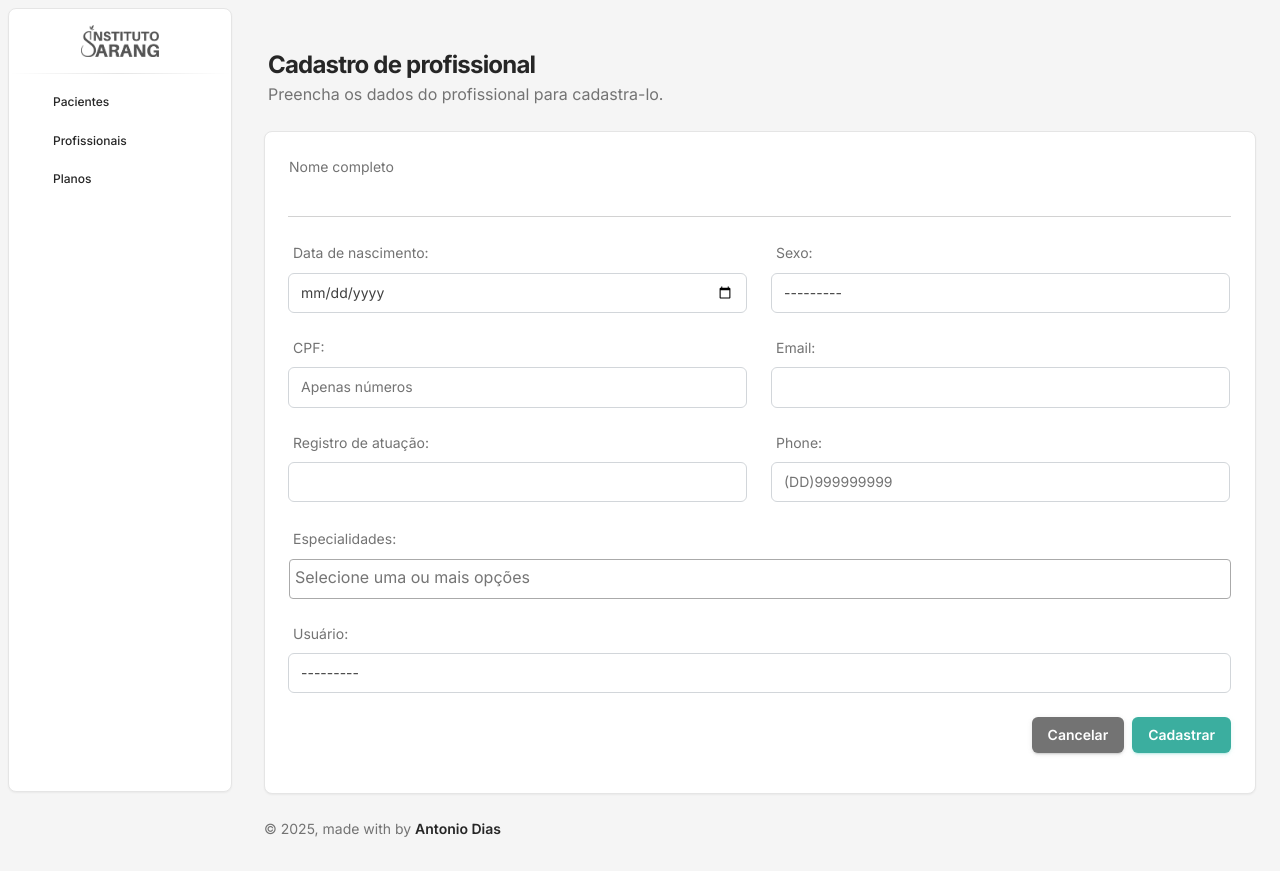
After one commit to antonioisaacdias/clinic-manager, a Django app: page /professionals/create/ in a window 1280 px wide. The commit adds this page. Run offline with Django 5.2, Linux system fonts and the light colour scheme; data that the repository does not hold is empty; some libraries are stand-ins or nearby versions.

Commit message:
fea: Inicia templates de criação e listgem de profissionais.

```diff
--- a/apps/professional/forms.py
+++ b/apps/professional/forms.py
@@ -1,5 +1,6 @@
 from django import forms
 from .models import ModelSpecialty, ModelProfessional
+from django_select2.forms import Select2MultipleWidget
 
 class SpecialtyForm(forms.ModelForm):
     class Meta:
@@ -14,3 +15,36 @@ class SpecialtyForm(forms.ModelForm):
         labels = {
             'name': 'Nome',
         }
+
+from django import forms
+from .models import ModelProfessional
+
+class ProfessionalForm(forms.ModelForm):
+    class Meta:
+        model = ModelProfessional
+        fields = [
+            'name', 'birth_date', 'gender', 'cpf', 'email', 'registration_number',
+            'phone', 'specialties', 'user'
+        ]
+        widgets = {
+            'name': forms.TextInput(attrs={'class': 'form-control w-100'}),
+            'birth_date': forms.DateInput(attrs={'type': 'date', 'class': 'form-control w-100'}),
+            'gender': forms.Select(attrs={'class': 'form-select form-control w-100'}),
+            'cpf': forms.TextInput(attrs={'class': 'form-control w-100', 'placeholder': 'Apenas números'}),
+            'email': forms.EmailInput(attrs={'class': 'form-control w-100'}),
+            'registration_number': forms.TextInput(attrs={'class': 'form-control w-100'}),
+            'phone': forms.TextInput(attrs={'class': 'form-control w-100', 'placeholder': '(DD)999999999'}),
+            'specialties': Select2MultipleWidget(attrs={'class': 'w-100'}),
+            'user': forms.Select(attrs={'class': 'form-select form-control w-100'}),
+        }
+        labels = {
+            'name': 'Nome completo',
+            'birth_date': 'Data de nascimento',
+            'gender': 'Gênero',
+            'cpf': 'CPF',
+            'email': 'E-mail',
+            'registration_number': 'Número de registro profissional',
+            'phone': 'Telefone',
+            'specialties': 'Especialidades',
+            'user': 'Usuário vinculado',
+        }
--- a/apps/professional/models.py
+++ b/apps/professional/models.py
@@ -1,11 +1,15 @@
 from django.db import models
 from uuid import uuid4
 from django.contrib.auth.models import User
-# Create your models here.
+
+
 class ModelSpecialty(models.Model):
     id = models.UUIDField(primary_key=True, default=uuid4, editable=False)
     name = models.CharField(max_length=100, unique=True)
     is_active = models.BooleanField(default=True)
+
+    def __str__(self):
+        return self.name
 
 
 class ModelProfessional(models.Model):
--- /dev/null
+++ b/apps/professional/templates/professional/professional_form.html
@@ -0,0 +1,79 @@
+{% extends 'material-ui/home-base.html' %}
+
+{% load static %}
+
+
+{% block main %}
+<div class="card p-4">
+    {% if messages %}
+        {% for message in messages %}
+            <div class="alert alert-success alert-dismissible text-white fade show d-flex align-items-center" role="alert">
+                <span class="alert-icon me-2">
+                    <i class="fa-solid fa-thumbs-up fs-5"></i>
+                </span>
+                <span class="alert-text flex-grow-1">{{ message }}</span>
+                <button type="button" class="btn-close py-0 px-4" data-bs-dismiss="alert" aria-label="Close">
+                    <span aria-hidden="true" style="font-size: 2rem;">&times;</span>
+                </button>
+            </div>
+        {% endfor %}
+    {% endif %}
+    <form action="" method="post">
+
+        {% csrf_token %}
+
+        <div class="row">
+            <div class="input-group input-group-static mb-4">
+                <label >Nome completo</label>
+                {{form.name}}
+            </div>
+        </div>
+        <div class="row">
+            <div class="input-group input-group-outline mb-4 mb-4 col d-flex flex-column">
+                <label>Data de nascimento:</label>
+                {{form.birth_date}}
+            </div>
+            <div class="input-group input-group-outline mb-4 mb-4 col d-flex flex-column">
+                <label>Sexo:</label>
+                {{form.gender}}
+            </div>
+        </div>
+        <div class="row">
+            <div class="input-group input-group-outline mb-4 mb-4 col d-flex flex-column">
+                <label>CPF:</label>
+                {{form.cpf}}
+            </div>
+            <div class="input-group input-group-outline mb-4 mb-4 col d-flex flex-column">
+                <label>Email:</label>
+                {{form.email}}
+            </div>
+        </div>
+        <div class="row">
+            <div class="input-group input-group-outline mb-4 col d-flex flex-column">
+                <label>Registro de atuação:</label>
+                {{form.registration_number}}
+            </div>
+            <div class="input-group input-group-outline mb-4 col d-flex flex-column">
+                <label>Phone:</label>
+                {{form.phone}}
+            </div>
+        </div>
+        <div class=" mb-4">
+            <label >Especialidades:</label>
+            {{form.specialties}}
+        </div>
+        <div class="row">
+            <div class="input-group input-group-outline mb-4">
+                <label>Usuário:</label>
+                {{form.user}}
+            </div>
+        </div>
+        <footer class="d-flex gap-2 justify-content-end">
+            <a class="btn btn-secondary fw-bold" href="{% url 'professional_list' %}">Cancelar</a>
+            <button class="btn btn-primary fw-bold" type="submit">Cadastrar</button>
+        </footer>
+
+        {{ form.media }}
+    </form>
+</div>
+{% endblock %}
--- a/apps/professional/urls.py
+++ b/apps/professional/urls.py
@@ -1,10 +1,16 @@
 from django.urls import path
-from .views import SpecialtyListView, SpecialtyCreateView, SpecialtyDetailView, SpecialtyUpdateView, change_specialty_activity_view, specialtyDeleteView
+from .views import SpecialtyListView, SpecialtyCreateView, SpecialtyDetailView, SpecialtyUpdateView, change_specialty_activity_view, specialtyDeleteView, ProfessionalListView, ProfessionalCreateView
+
+
+
 urlpatterns = [
     path('specialties/', SpecialtyListView.as_view(), name='specialty_list'),
     path('specialties/<uuid:pk>/', SpecialtyDetailView.as_view(), name='specialty_detail'),
     path('specialties/<uuid:pk>/update/', SpecialtyUpdateView.as_view(), name='specialty_update'),
     path('specialty/<uuid:pk>/delete/', specialtyDeleteView.as_view(), name='specialty_delete'),
     path('specialties/<uuid:pk>/active/', change_specialty_activity_view, name='specialty_active'),
-    path('specialties/create/', SpecialtyCreateView.as_view(), name='specialty_create')
+    path('specialties/create/', SpecialtyCreateView.as_view(), name='specialty_create'),
+
+    path('', ProfessionalListView.as_view(), name='professional_list'),
+    path('create/', ProfessionalCreateView.as_view(), name='professional_create'),
 ]
--- a/apps/professional/views.py
+++ b/apps/professional/views.py
@@ -3,7 +3,7 @@ from django.http import HttpResponse
 from .models import ModelSpecialty, ModelProfessional
 from django.views.generic import ListView, CreateView, UpdateView, DeleteView, DetailView
 from django.urls import reverse_lazy
-from .forms import SpecialtyForm
+from .forms import SpecialtyForm, ProfessionalForm
 from django.db.models import Q
 from django.contrib import messages
 
@@ -102,3 +102,53 @@ def change_specialty_activity_view(request, pk):
     specialty.is_active = not specialty.is_active
     specialty.save()
     return HttpResponse(status=204)
+
+class ProfessionalListView(ListView):
+    model = ModelProfessional
+    template_name = 'professional/professional_list.html'
+    context_object_name = 'professionals'
+    paginate_by = 10
+
+    def get_queryset(self):
+        queryset = super().get_queryset().order_by('name')
+        search = self.request.GET.get('q')
+        if search:
+            queryset = queryset.filter(Q(name__icontains=search))
+
+
+        situacao = self.request.GET.get('is_active')
+        if situacao == 'True':
+            queryset = queryset.filter(is_active=True)
+        elif situacao == 'False':
+            queryset = queryset.filter(is_active=False)
+
+        return queryset
+
+    def get_context_data(self, **kwargs):
+        context = super().get_context_data(**kwargs)
+        context['info'] = {
+            'title': 'Lista de profissionais',
+            'resume': 'Essa lista contém todos os profissionais cadastrados.'
+        }
+        context['search_query'] = self.request.GET.get('q', '')
+        context['is_active'] = self.request.GET.get('is_active', '')
+        return context
+
+class ProfessionalCreateView(CreateView):
+    model = ModelProfessional
+    form_class = ProfessionalForm
+    template_name = 'professional/professional_form.html'
+    success_url = reverse_lazy('professional_create')
+
+    def get_context_data(self, **kwargs):
+        context = super().get_context_data(**kwargs)
+        context['info'] = {
+            'title': 'Cadastro de profissional',
+            'resume': 'Preencha os dados do profissional para cadastra-lo.'
+        }
+        return context
+
+    def form_valid(self, form):
+        response = super().form_valid(form)
+        messages.success(self.request, "Profissional cadastrado com sucesso!")
+        return response
--- a/project/settings.py
+++ b/project/settings.py
@@ -42,6 +42,7 @@ INSTALLED_APPS = [
     'apps.patient',
     'apps.professional',
     'fontawesomefree',
+    'django_select2',
 ]
 
 MIDDLEWARE = [
--- a/project/urls.py
+++ b/project/urls.py
@@ -22,4 +22,5 @@ urlpatterns = [
     path('', include('apps.core.urls')),
     path('patients/', include('apps.patient.urls')),
     path('professionals/', include('apps.professional.urls')),
+    path('select2/', include('django_select2.urls')),
 ]
--- a/requirements.txt
+++ b/requirements.txt
@@ -1,5 +1,7 @@
 asgiref==3.8.1
 Django==5.2
+django-appconf==1.1.0
+django-select2==8.4.0
 fontawesomefree==6.6.0
 sqlparse==0.5.3
 typing_extensions==4.13.2
--- a/templates/material-ui/base.html
+++ b/templates/material-ui/base.html
@@ -19,6 +19,7 @@
   <!-- Material Icons -->
   <!-- CSS Files -->
   <link id="pagestyle" href="{% static 'material-ui/css/material-dashboard.css' %}" rel="stylesheet" />
+  <link href="https://cdn.jsdelivr.net/npm/select2@4.1.0-rc.0/dist/css/select2.min.css" rel="stylesheet" />
   <script src="https://unpkg.com/htmx.org@2.0.4" integrity="sha384-HGfztofotfshcF7+8n44JQL2oJmowVChPTg48S+jvZoztPfvwD79OC/LTtG6dMp+" crossorigin="anonymous"></script>
 </head>
 
@@ -52,6 +53,23 @@
       event.detail.headers['X-CSRFToken'] = token;
     });
   </script>
+  <script src="https://code.jquery.com/jquery-3.6.0.min.js"></script>
+  <script src="https://cdn.jsdelivr.net/npm/select2@4.1.0-rc.0/dist/js/select2.min.js"></script>
+  <script>
+    // Ativa todos os select2 no carregamento da página
+    $(document).ready(function () {
+      $('select').each(function () {
+        const multiple = $(this).attr('multiple');
+        if (multiple) {
+          $(this).select2({
+            width: 'resolve',
+            placeholder: 'Selecione uma ou mais opções',
+            allowClear: true,
+          });
+        }
+      });
+    });
+  </script>
 
 </body>
 
--- a/templates/material-ui/home-base.html
+++ b/templates/material-ui/home-base.html
@@ -37,10 +37,10 @@
           <div class="collapse" id="submenuProfissionais">
             <ul class="nav ms-4">
               <li class="nav-item">
-                <a class="nav-link text-dark" href="#">Cadastrar profissional</a>
+                <a class="nav-link text-dark" href="{% url 'professional_create' %}">Cadastrar profissional</a>
               </li>
               <li class="nav-item">
-                <a class="nav-link text-dark" href="#">Listar profissionais</a>
+                <a class="nav-link text-dark" href="{% url 'professional_list' %}">Listar profissionais</a>
               </li>
               <li class="nav-item">
                 <a class="nav-link text-dark" href="{% url 'specialty_list' %}">Gerenciar especialidades</a>
```
Also changed, not shown: apps/professional/templates/professional/professional_list.html (added, +124 -0 lines), templates/material-ui/partials/professional-modal-delete.html (added, +25 -0 lines), apps/core/static/core/imgs/kids-with-ball.png (added), apps/professional/templates/professional/professional_detail.html (added), static/material-ui/css/material-dashboard.css.
